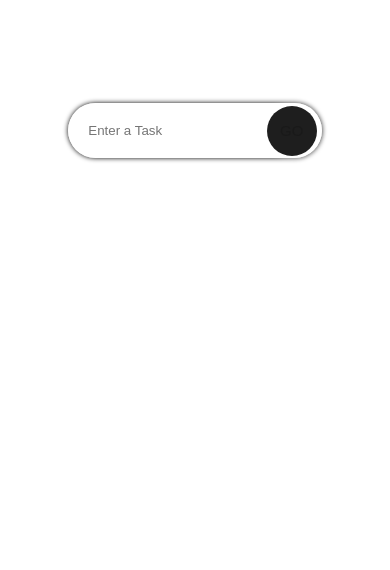
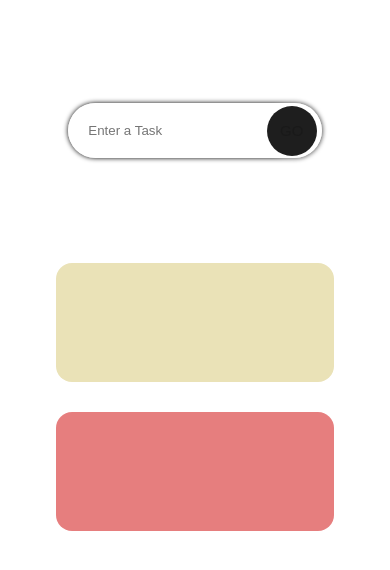
Before and after one commit to Aplhageek/taskify, a React (Vite) app: page / in a window 390 px wide. Shown: the top 570 px of the page. Built offline with nearby package versions, Linux system fonts and the light colour scheme.

Commit message:
UI of active and finished

```diff
--- a/src/components/todoCard/TodoCard.tsx
+++ b/src/components/todoCard/TodoCard.tsx
@@ -1,6 +1,6 @@
 import { LiaEdit } from 'react-icons/lia';
 import styles from './todoCard.module.css';
-import React, { useState } from 'react'
+import React, { useEffect, useRef, useState } from 'react'
 import { AiOutlineDelete } from 'react-icons/ai';
 import Todo from '../../Models/todo.model';
 import { MdSettingsBackupRestore } from 'react-icons/md';
@@ -16,6 +16,7 @@ const TodoCard: React.FC<Prop> = ({ todo, setTodos }) => {
     const [isEditMode, setIsEditMode] = useState<boolean>(false);
     const [editedText, setEditedText] = useState<string>(todo.todo);
 
+    const inputRef = useRef<HTMLInputElement>(null);
 
     const handleCheck = (id: number) => {
         setTodos(prevTodos => {
@@ -51,26 +52,36 @@ const TodoCard: React.FC<Prop> = ({ todo, setTodos }) => {
         }
     };
 
-    const handleSave = (id : number) => {
+    const handleSave = (id: number, editedTextP: string) => {
+        if (editedTextP.trim().length <= 0) {
+            return;
+        }
         //
         setIsEditMode(!isEditMode);
-        setTodos(prevTodos => prevTodos.map(todo => todo.id === id ? {...todo, todo : editedText} : todo ));
+        setTodos(prevTodos => prevTodos.map(todo => todo.id === id ? { ...todo, todo: editedTextP } : todo));
     }
 
-    const handleSubmit = (event : React.FormEvent<HTMLFormElement>, id : number) => {
+    const handleSubmit = (event: React.FormEvent<HTMLFormElement>, id: number, editedTextP: string) => {
         event.preventDefault();
-        handleSave(id);
+        handleSave(id, editedTextP);
     }
 
-    const handleInputChange = (event :  React.ChangeEvent<HTMLInputElement>) => {
+    const handleInputChange = (event: React.ChangeEvent<HTMLInputElement>) => {
         setEditedText(event.target.value);
     }
 
+
+    useEffect(() => {
+        if (isEditMode) {
+            inputRef.current?.focus();
+        }
+    }, [isEditMode]);
+
     return (
-        <form className={styles.card} onSubmit={(event) => handleSubmit(event, todo.id)}>
+        <form className={styles.card} onSubmit={(event) => handleSubmit(event, todo.id, editedText)}>
             {
                 isEditMode ?
-                    (<input type='text' className={styles.editInput} value={editedText} onChange={handleInputChange} />) :
+                    (<input type='text' className={styles.editInput} value={editedText} onChange={handleInputChange} ref={inputRef} />) :
                     (
                         todo.isFinished ?
                             (<s className={styles.todoText}>{todo.todo}</s>) :
@@ -81,8 +92,8 @@ const TodoCard: React.FC<Prop> = ({ todo, setTodos }) => {
             <div className={styles.actionbtn}>
                 {
                     isEditMode ?
-                    (<CiSaveUp2 onClick={() => handleSave(todo.id)} />):
-                    (<LiaEdit onClick={handleEdit} />)
+                        (<CiSaveUp2 onClick={() => handleSave(todo.id, editedText)} />) :
+                        (<LiaEdit onClick={handleEdit} />)
 
                 }
 
--- a/src/components/todoCard/todoCard.module.css
+++ b/src/components/todoCard/todoCard.module.css
@@ -1,21 +1,19 @@
 .card{
-    width: 29.5%;
+    width: 45%;
     padding: 20px;
     border-radius: 5px;
-    margin-top: 15px;
+    margin: 15px 10px;
     display: flex;
     justify-content: space-between;
-    /* background-image: url("https://images.unsplash.com/photo-1593012369860-3cbdee51626c?w=500&auto=format&fit=crop&q=60&ixlib=rb-4.0.3&ixid=M3wxMjA3fDB8MHxzZWFyY2h8MTUyfHx0ZXh1cmVkJTIwYmFja2dyb3VuZCUyMGJsdWV8ZW58MHx8MHx8fDA%3D"); */
-    background-image: url("https://images.unsplash.com/photo-1577483770234-1b8eafcb703a?w=500&auto=format&fit=crop&q=60&ixlib=rb-4.0.3&ixid=M3wxMjA3fDB8MHxzZWFyY2h8Mjd8fHRleHVyZWQlMjBiYWNrZ3JvdW5kJTIwYmx1ZXxlbnwwfHwwfHx8MA%3D%3D");
-    object-position: center;
+    background-color: #023047;
     overflow: hidden;
+    /* flex-grow: 1; */
 }
 
 .actionbtn{
     display: flex;
     justify-content: space-between;
     align-items: center;
-    gap: 0.5rem;
 }
 
 
@@ -34,8 +32,9 @@
     flex: 1;
     text-align: start;
     border: none;
+    text-overflow :ellipsis;
     overflow: hidden;
-    text-overflow :ellipsis
+    white-space: nowrap;
 }
 
 .todoText:focus{
@@ -44,20 +43,33 @@
 
 
 .editInput{
-    background-color: transparent;
-    border: none;
+    background-color: white;
+    color: black;
+    padding: 2px 10px;
+    border-radius: 5px;
+    /* outline: none; */
+    flex: 1;
+    margin-right: 10px;
 }
 
 
 /* RESPONSIVE */
-@media (max-width : 1100px) {
+@media (max-width : 1250px) {
+    .card{
+        width: 85%;
+    }
+    .actionbtn {
+        gap: 0.5rem;
+    }
+}
+
+@media (max-width : 950px) {
     .card{
         width: 45%;
     }
-}
-@media (max-width : 950px) {
-    .card{
-        width: 60%;
+
+    .actionbtn {
+        gap: 0;
     }
 }
 
--- a/src/components/todoList/TodoList.tsx
+++ b/src/components/todoList/TodoList.tsx
@@ -9,13 +9,30 @@ interface Prop {
 }
 
 const TodoList: React.FC<Prop> = ({ todoList, setTodos }) => {
+
   return (
-    <section className={styles.todoList}>
+    <main className={styles.wrapper}>
+      <section className={`${styles.todoList} ${styles.todoListActive}`} >
+        {
+          todoList.map((todo) => <TodoCard todo={todo} key={todo.id} setTodos={setTodos} />)
+        }
+      </section>
+      <section className={`${styles.todoList} ${styles.todoListCompleted}`}>
+        {
+          todoList.map((todo) => <TodoCard todo={todo} key={todo.id} setTodos={setTodos} />)
+        }
+      </section>
+    </main>
+  )
+}
+
+/*
+
+<section className={styles.todoList}>
       {
         todoList.map((todo) => <TodoCard todo={todo} key={todo.id} setTodos={setTodos} />)
       }
-    </section>
-  )
-}
+</section>
 
+*/
 export default TodoList;
--- a/src/components/todoList/todoList.module.css
+++ b/src/components/todoList/todoList.module.css
@@ -1,15 +1,47 @@
+.wrapper{
+    display: flex;
+    justify-content: space-between;
+    width: 90%;
+    margin: 70px auto;
+}
+
 .todoList{
-    height: 5rem;
     display: flex;
     justify-content: space-between;
     align-items: center;
-    width: 90%;
+    width: 48%;
     flex-wrap: wrap;
-    padding: 20px;
+    padding: 20px 10px;
+    border-radius: 1rem;
+    min-height: 119px;
 }
+
+.todoListCompleted{
+    background-color: rgba(214,40,40,0.6 );
+}
+
+.todoListActive{
+    background-color:  rgb(234, 226, 183) ;
+}
+
+@media (max-width : 1250px) {
+    .todoList{
+        flex-direction: column;
+    }
+}
+
 
 @media (max-width : 950px) {
     .todoList{
-        justify-content: center;
+        width: 95%;
+        flex-direction: row;
+        margin: 15px;
+        justify-content: space-around;
+
+    }
+    .wrapper{
+        flex-direction: column;
+        width: 90%;
+        align-items: center;
     }
 }
```
